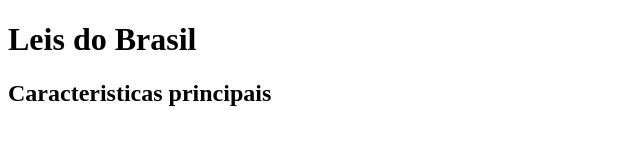
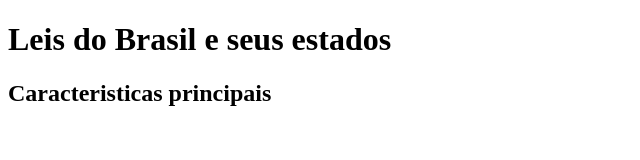
Before and after one commit to LeonardoPPasseri/AulaGit, a plain HTML site: page LeisDoBrasil.html in a window 1280 px wide. Shown: the whole page, without its empty margins (0-640 px from the left). Drawn offline with Linux system fonts and the light colour scheme.

Commit message:
Update LeisDoBrasil.html

```diff
--- a/LeisDoBrasil.html
+++ b/LeisDoBrasil.html
@@ -2,7 +2,8 @@
 <html lang="en">
 
 <body>
-    <h1>Leis do Brasil</h1>
+    <h1>Leis do Brasil e seus estados</h1>
     <h2>Caracteristicas principais</h2>
+
 </body>
 </html>
```
